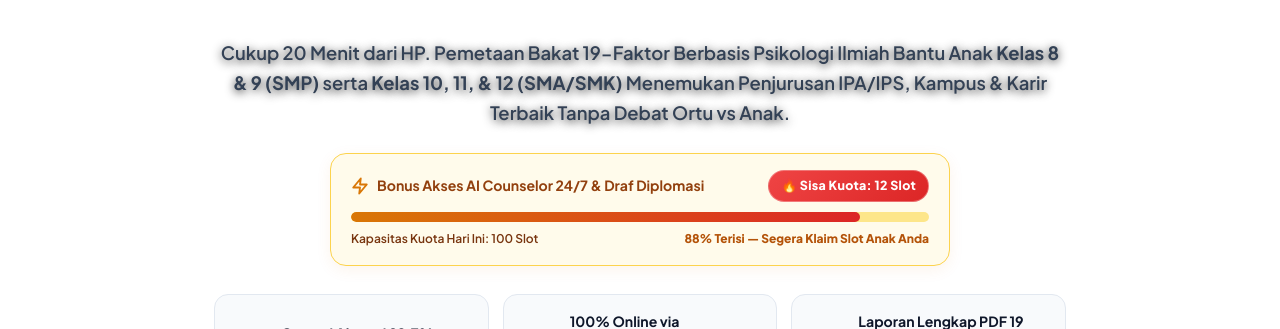
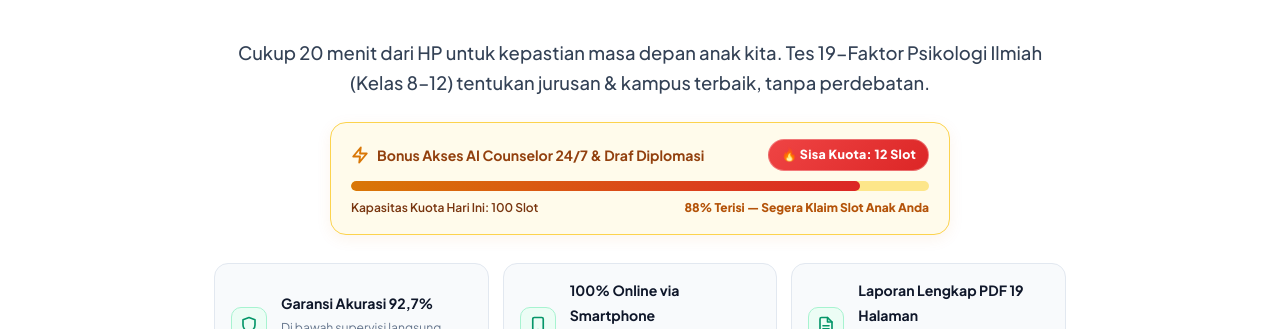
Before and after one commit to pmarchel-tech/lp-ortu100jt, a plain HTML site: page index.html in a window 1280 px wide. Shown: the part 804-1133 px from the top of the page. Drawn offline with nearby package versions, Linux system fonts and the light colour scheme; a web font is replaced by a local one.

Commit message:
feat: update sub-hero text copy & remove text shadow for crisp typography

```diff
--- a/index.html
+++ b/index.html
@@ -163,9 +163,9 @@
     <!-- SUB-HERO DETAILS & TRUST BADGES SECTION (ENHANCED WITH PROGRESS BAR & PARENT BENEFITS) -->
     <section class="hero-subdetails-section" style="padding: 40px 0 30px; background: #FFFFFF; border-bottom: 1px solid #E2E8F0; text-align: center;">
         <div class="container" style="max-width: 900px; margin: 0 auto;">
-            <!-- Sub-Headline Target Audience Description -->
-            <p class="hero-subtitle-clean" style="font-size: clamp(0.98rem, 2.4vw, 1.15rem); line-height: 1.65; color: #334155; margin-bottom: 24px;">
-                Cukup 20 Menit dari HP. Pemetaan Bakat 19-Faktor Berbasis Psikologi Ilmiah Bantu Anak <strong>Kelas 8 & 9 (SMP)</strong> serta <strong>Kelas 10, 11, & 12 (SMA/SMK)</strong> Menemukan Penjurusan IPA/IPS, Kampus & Karir Terbaik Tanpa Debat Ortu vs Anak.
+            <!-- Sub-Headline Target Audience Description (Clean & Crisp, No Shadow) -->
+            <p class="hero-subtitle-clean" style="font-size: clamp(0.98rem, 2.4vw, 1.15rem); line-height: 1.65; color: #334155; margin-bottom: 24px; text-shadow: none; font-weight: 500;">
+                Cukup 20 menit dari HP untuk kepastian masa depan anak kita. Tes 19-Faktor Psikologi Ilmiah (Kelas 8–12) tentukan jurusan & kampus terbaik, tanpa perdebatan.
             </p>
 
             <!-- BOLD PROGRESS BAR BADGE UNTUK SISA KUOTA BONUS -->
```
Also changed, not shown: index_wireframe.html (+3 -3 lines), index_wireframe_light.html (+3 -3 lines).
